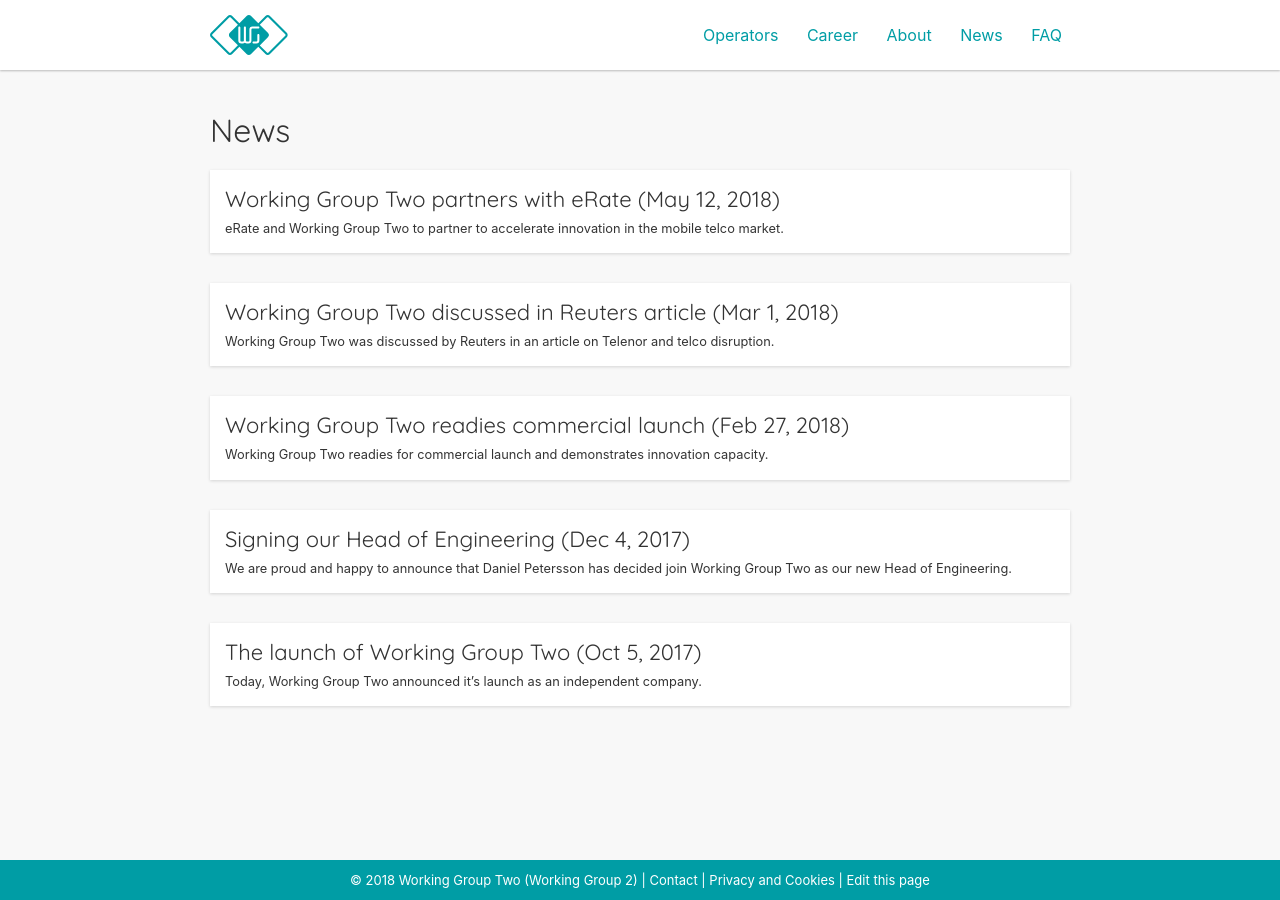
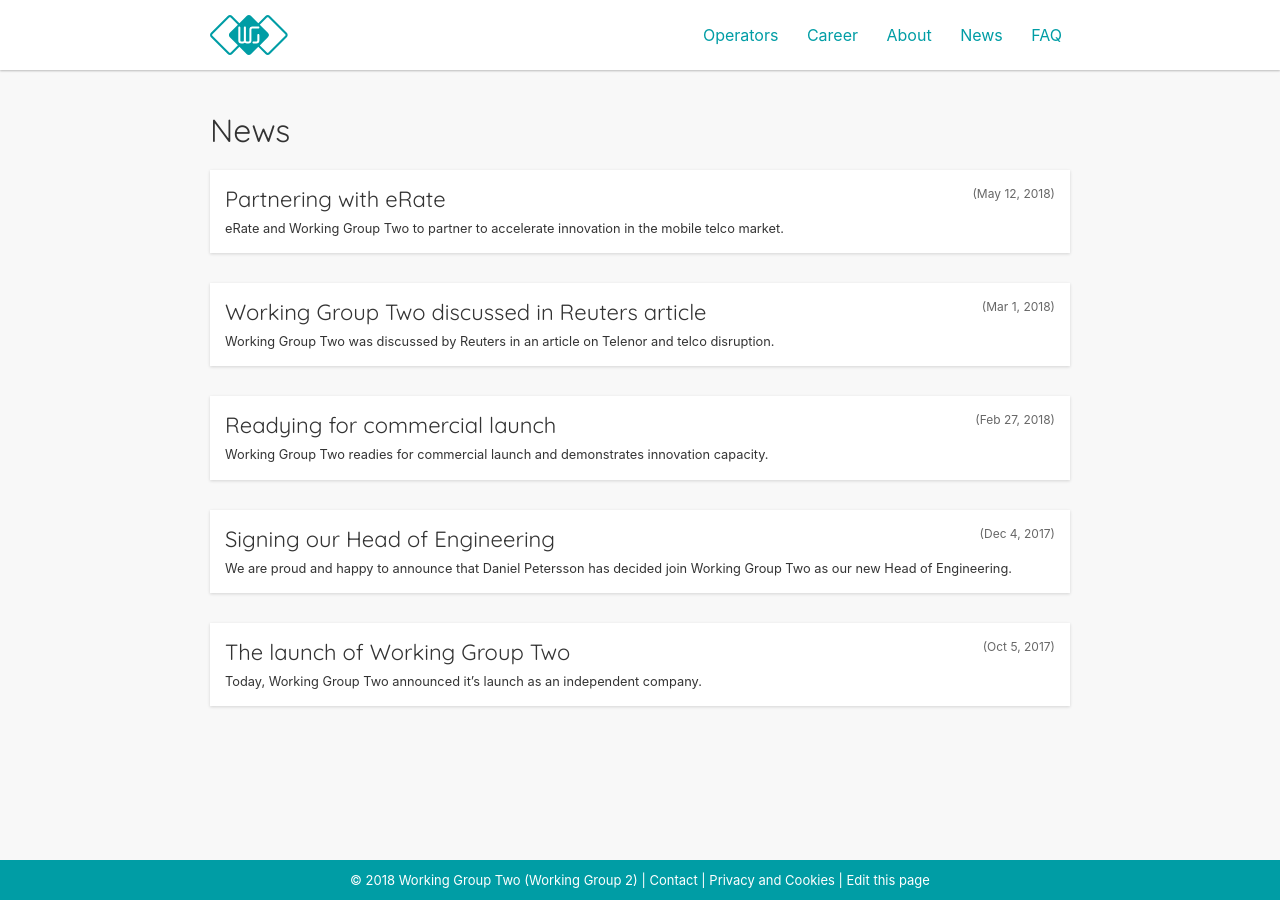
Before and after one commit to working-group-two/engineering-blog, a Jekyll site: the page built from pages/news.md, in a window 1280 px wide. Built offline with Jekyll 4.4.1, drawn with Linux system fonts in a browser that asks for light colours; nearby versions of some CDN libraries.

Commit message:
[news] Improve news page (both mobile and desktop)

```diff
--- a/_sass/_news.scss
+++ b/_sass/_news.scss
@@ -1,8 +1,21 @@
 ul.news-list {
   list-style: none;
   padding: 0;
+  header {
+    overflow: auto;
+  }
   h2 {
     font-size: 22px;
+    width: calc(100% - 100px);
+    float: left;
+    white-space: nowrap;
+    overflow: hidden;
+    text-overflow: ellipsis;
+  }
+  .date {
+    font-size: 75%;
+    float: right;
+    color: rgba(0, 0, 0, 0.6);
   }
   li + li {
     margin-top: 30px;
@@ -22,3 +35,11 @@
     }
   }
 }
+
+@media(max-width: 480px) {
+  ul.news-list {
+    h2 {
+      font-size: 20px;
+    }
+  }
+}
--- a/pages/news.md
+++ b/pages/news.md
@@ -9,12 +9,12 @@
     {% for post in site.categories.news %}
         <li>
             <a href="{{ post.url }}" class="small-shadow">
-                <h2>
-                    {{ post.title }}
+                <header>
+                    <h2>{{ post.title }}</h2>
                     <span class="date">
                         (<time datetime="{{ post.date | date_to_xmlschema }}" itemprop="datePublished">{{ post.date | date: "%b %-d, %Y" }}</time>)
-                    </span>
-                </h2>
+                     </span>
+                </header>
                 <small>{{ post.excerpt }}</small>
             </a>
         </li>
--- a/pages/news/_posts/2018-02-27-readying-for-commercial-launch.md
+++ b/pages/news/_posts/2018-02-27-readying-for-commercial-launch.md
@@ -1,6 +1,6 @@
 ---
 layout: news
-title: Working Group Two readies commercial launch
+title: Readying for commercial launch
 date: 2018-02-27
 ---
 
--- a/pages/news/_posts/2018-05-12-partnering-with-erate.md
+++ b/pages/news/_posts/2018-05-12-partnering-with-erate.md
@@ -1,6 +1,6 @@
 ---
 layout: news
-title: Working Group Two partners with eRate
+title: Partnering with eRate
 date: 2018-05-12
 ---
 
```
